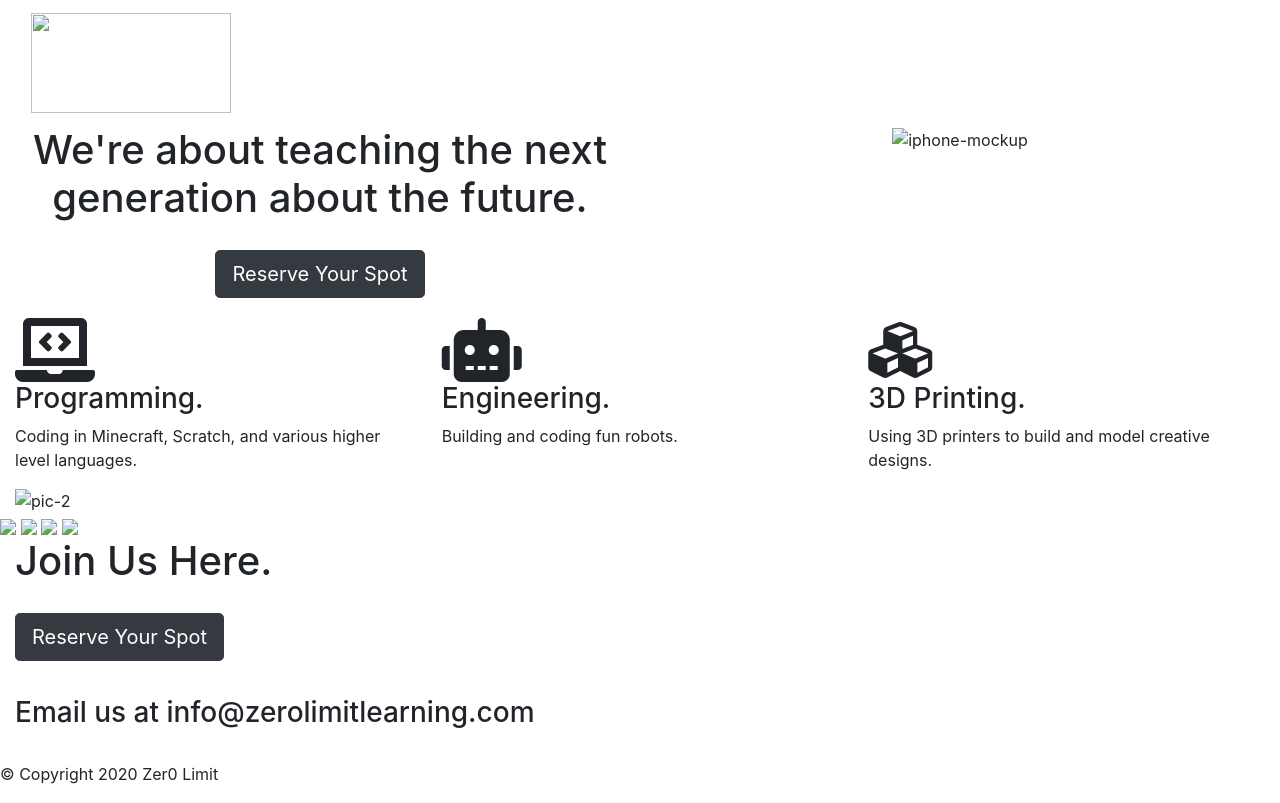
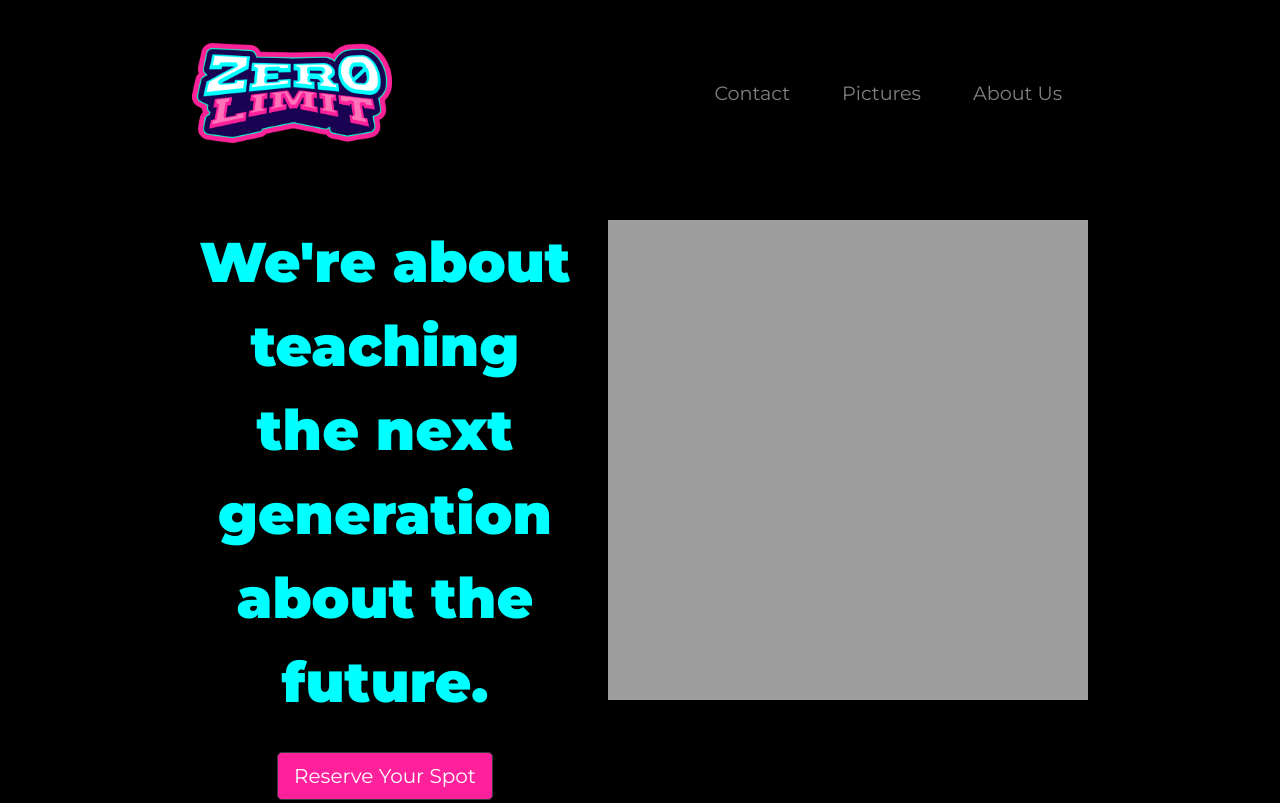
Before and after one commit to DavidUlloa6310/zero-limit, a plain HTML site: page index.html in a window 1280 px wide. Shown: the top 803 px of the page. Drawn offline with nearby package versions, Linux system fonts and the light colour scheme; the site is published under a folder, as on GitHub Pages, so addresses that start at the root find nothing.

Commit message:
Update index.html

```diff
--- a/index.html
+++ b/index.html
@@ -18,7 +18,7 @@
   <link rel="stylesheet" href="https://use.fontawesome.com/releases/v5.6.3/css/all.css" integrity="sha384-UHRtZLI+pbxtHCWp1t77Bi1L4ZtiqrqD80Kn4Z8NTSRyMA2Fd33n5dQ8lWUE00s/" crossorigin="anonymous">
 
   <!-- STYLE SHEET -->
-  <link rel="stylesheet" href="/css/styles.css">
+  <link rel="stylesheet" href="./css/styles.css">
 </head>
 
 <body>
@@ -30,7 +30,7 @@
 
       <nav class="navbar navbar-expand-lg navbar-dark">
 
-        <a class="navbar-brand" href="\home"><img src="/images/logo.png" height="100px" width="200px"></img></a>
+        <a class="navbar-brand" href="\home"><img src="./images/logo.png" height="100px" width="200px"></img></a>
 
         <button class="navbar-toggler" type="button" data-toggle="collapse" data-target="#navbarTogglerDemo02">
           <span class="navbar-toggler-icon"></span>
@@ -63,7 +63,7 @@
         </div>
 
         <div class="col lg-6" style="text-align: center;">
-          <img class="title-image" src="/images/logo_robots.png" alt="iphone-mockup">
+          <img class="title-image" src="./images/logo_robots.png" alt="iphone-mockup">
         </div>
 
       </div>
@@ -104,27 +104,27 @@
       <div class="carousel-inner">
 
         <div class="carousel-item active container-fluid">
-          <img src="/images/kid_images/kids_2.jpg" alt="pic-2" class="carousel-img">
+          <img src="./images/kid_images/kids_2.jpg" alt="pic-2" class="carousel-img">
         </div>
 
         <div class="carousel-item container-fluid">
-          <img src="/images/kid_images/kids_3.jpg" alt="pic-2" class="carousel-img">
+          <img src="./images/kid_images/kids_3.jpg" alt="pic-2" class="carousel-img">
         </div>
 
         <div class="carousel-item container-fluid">
-          <img src="/images/kid_images/kids_4.jpg" alt="pic-2" class="carousel-img">
+          <img src="./images/kid_images/kids_4.jpg" alt="pic-2" class="carousel-img">
         </div>
 
         <div class="carousel-item container-fluid">
-          <img src="/images/kid_images/kids_5.jpg" alt="pic-2" class="carousel-img">
+          <img src="./images/kid_images/kids_5.jpg" alt="pic-2" class="carousel-img">
         </div>
 
         <div class="carousel-item container-fluid">
-          <img src="/images/kid_images/kids_6.jpg" alt="pic-2" class="carousel-img">
+          <img src="./images/kid_images/kids_6.jpg" alt="pic-2" class="carousel-img">
         </div>
 
         <div class="carousel-item container-fluid">
-          <img src="/images/kid_images/kids_7.jpg" alt="pic-2" class="carousel-img">
+          <img src="./images/kid_images/kids_7.jpg" alt="pic-2" class="carousel-img">
         </div>
 
       </div>
@@ -140,10 +140,10 @@
     </div>
 
     <div>
-      <img class="press-logo" src="/images/location_icons/lm_logo.PNG">
-      <img class="press-logo" src="/images/location_icons/Loyola_Logo.webp">
-      <img class="press-logo" src="/images/location_icons/Agape_logo.jpg">
-      <img class="press-logo" src="/images/location_icons/the_citadel.jpg">
+      <img class="press-logo" src="./images/location_icons/lm_logo.PNG">
+      <img class="press-logo" src="./images/location_icons/Loyola_Logo.webp">
+      <img class="press-logo" src="./images/location_icons/Agape_logo.jpg">
+      <img class="press-logo" src="./images/location_icons/the_citadel.jpg">
     </div>
   </section>
 
```
